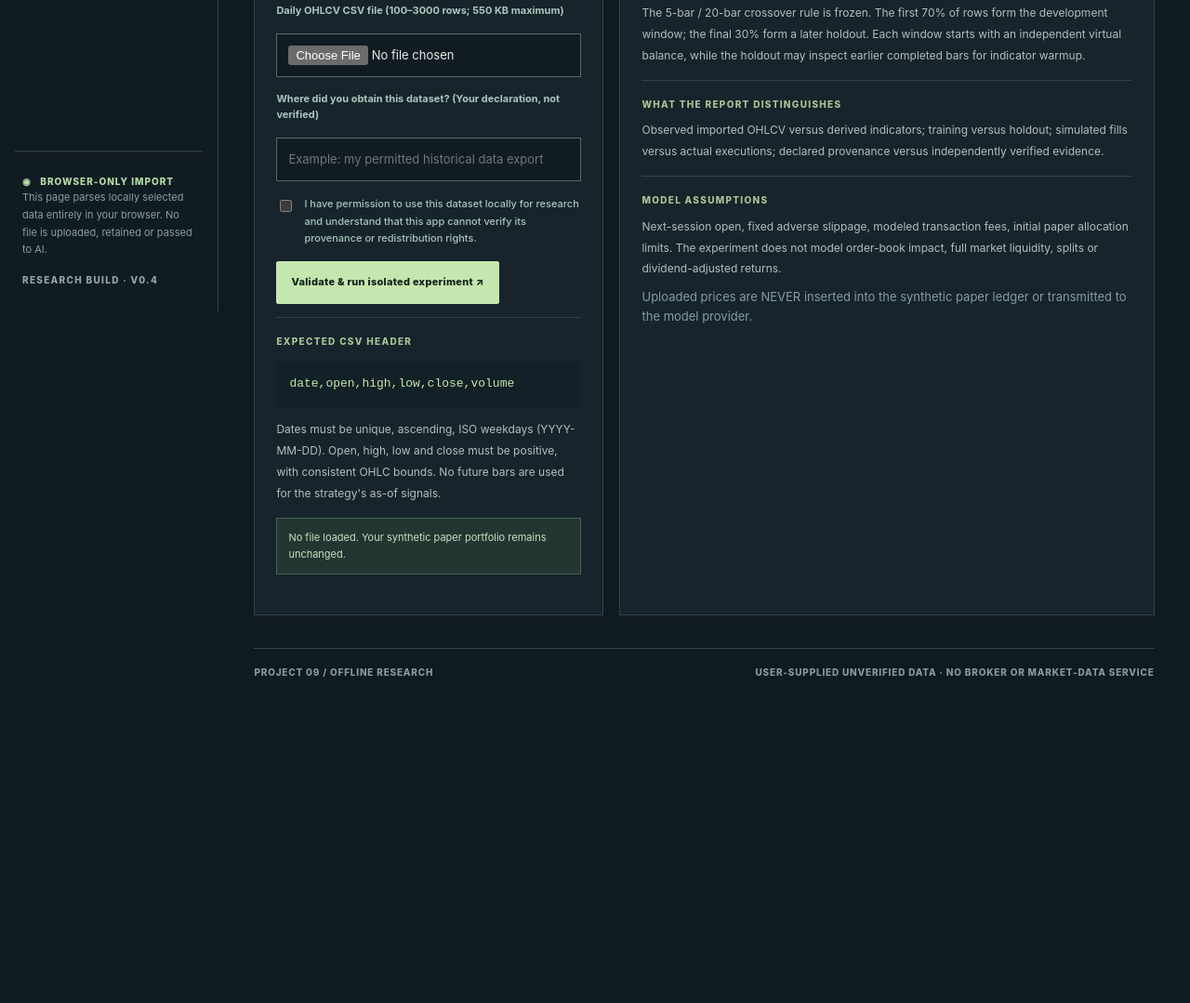
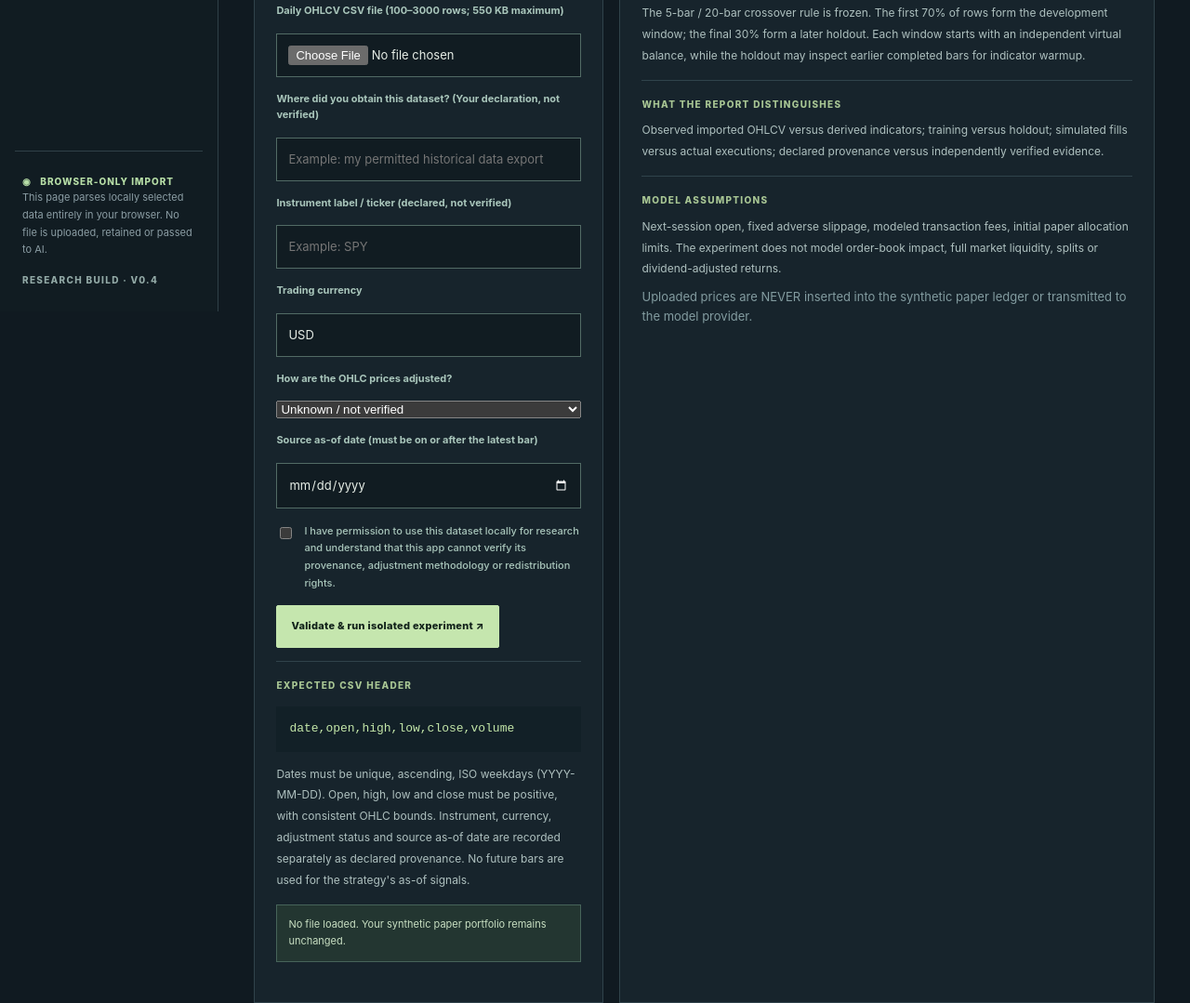
Before and after one commit to ajlacabe23-2426/Project-9--Swing-Bot, a website with bundled scripts: page public/research.html in a window 1280 px wide. Shown: the part 465-1544 px from the top of the page at 93% size. Before the commit the page ends 1239 px from the top, so only its background shows below. Built offline with nearby package versions, Linux system fonts and the light colour scheme.

Commit message:
research: require explicit dataset provenance declarations

```diff
--- a/public/research.html
+++ b/public/research.html
@@ -7,16 +7,20 @@
 <div class="secondary-grid"><article class="panel operations"><div class="panel-head"><div><div class="panel-kicker">01 / LOCAL FILE INTAKE</div><h2>Choose your dataset</h2></div><span class="tag mint">NO UPLOAD</span></div>
 <form id="dataset-form" class="research-form"><label for="csv">Daily OHLCV CSV file (100–3000 rows; 550 KB maximum)</label><input id="csv" type="file" accept=".csv,text/csv" required>
 <label for="source">Where did you obtain this dataset? (Your declaration, not verified)</label><input id="source" type="text" maxlength="140" minlength="3" required placeholder="Example: my permitted historical data export">
-<label class="consent"><input id="rights" type="checkbox" required><span>I have permission to use this dataset locally for research and understand that this app cannot verify its provenance or redistribution rights.</span></label>
+<label for="instrument">Instrument label / ticker (declared, not verified)</label><input id="instrument" type="text" maxlength="32" required placeholder="Example: SPY">
+<label for="currency">Trading currency</label><input id="currency" type="text" maxlength="3" minlength="3" required value="USD" placeholder="USD">
+<label for="price-adjustment">How are the OHLC prices adjusted?</label><select id="price-adjustment" required><option value="UNKNOWN">Unknown / not verified</option><option value="RAW_UNADJUSTED">Raw / unadjusted</option><option value="VENDOR_ADJUSTED">Vendor-adjusted prices</option></select>
+<label for="source-as-of">Source as-of date (must be on or after the latest bar)</label><input id="source-as-of" type="date" required>
+<label class="consent"><input id="rights" type="checkbox" required><span>I have permission to use this dataset locally for research and understand that this app cannot verify its provenance, adjustment methodology or redistribution rights.</span></label>
 <button class="button main-button" type="submit">Validate &amp; run isolated experiment ↗</button></form>
-<div class="analysis-block"><span class="mini-label">EXPECTED CSV HEADER</span><pre class="sample-header">date,open,high,low,close,volume</pre><p>Dates must be unique, ascending, ISO weekdays (YYYY-MM-DD). Open, high, low and close must be positive, with consistent OHLC bounds. No future bars are used for the strategy's as-of signals.</p></div>
+<div class="analysis-block"><span class="mini-label">EXPECTED CSV HEADER</span><pre class="sample-header">date,open,high,low,close,volume</pre><p>Dates must be unique, ascending, ISO weekdays (YYYY-MM-DD). Open, high, low and close must be positive, with consistent OHLC bounds. Instrument, currency, adjustment status and source as-of date are recorded separately as declared provenance. No future bars are used for the strategy's as-of signals.</p></div>
 <div id="import-status" class="status-line" role="status">No file loaded. Your synthetic paper portfolio remains unchanged.</div></article>
 <article class="panel analyst"><div class="panel-head"><div><div class="panel-kicker">02 / EXPERIMENT INTEGRITY</div><h2>Fixed rules, separated periods</h2></div><span class="tag">70 / 30</span></div>
 <p class="analysis-body">The 5-bar / 20-bar crossover rule is frozen. The first 70% of rows form the development window; the final 30% form a later holdout. Each window starts with an independent virtual balance, while the holdout may inspect earlier completed bars for indicator warmup.</p>
 <div class="analysis-block"><span class="mini-label">WHAT THE REPORT DISTINGUISHES</span><p>Observed imported OHLCV versus derived indicators; training versus holdout; simulated fills versus actual executions; declared provenance versus independently verified evidence.</p></div>
 <div class="analysis-block"><span class="mini-label">MODEL ASSUMPTIONS</span><p>Next-session open, fixed adverse slippage, modeled transaction fees, initial paper allocation limits. The experiment does not model order-book impact, full market liquidity, splits or dividend-adjusted returns.</p></div><p class="muted-note">Uploaded prices are NEVER inserted into the synthetic paper ledger or transmitted to the model provider.</p></article></div>
 <section id="results" hidden class="panel experiment" aria-live="polite"><div class="panel-head"><div><div class="panel-kicker">03 / RESEARCH RESULTS · SIMULATED ONLY</div><h2>Two independent windows</h2></div><span class="tag outline">NOT A FORECAST</span></div>
-<div id="provenance" class="research-provenance"></div><p><button id="download-manifest" class="button secondary-button" type="button" disabled>Download reproducible experiment record (.json) ↗</button></p><div class="analysis-block"><div class="mini-label">INPUT DATA QUALITY · OBSERVED ONLY</div><h3>Dataset diagnostics</h3><p>These counts describe obvious structural issues in the imported rows. They do not verify the vendor, trading calendar, corporate actions, survivorship, licensing, or economic accuracy.</p><div id="quality-metrics" class="experiment-result"></div></div><div class="research-result-grid"><div class="research-window"><div class="mini-label">DEVELOPMENT WINDOW · EARLIER 70%</div><h3>In-sample simulation</h3><div id="training-metrics" class="experiment-result"></div></div>
+<div id="provenance" class="research-provenance"></div><p class="muted-note">A “structurally clean” result means only that these local checks found no configured anomaly. It does not authenticate the vendor, symbol, corporate actions, licensing, survivorship or economic correctness.</p><p><button id="download-manifest" class="button secondary-button" type="button" disabled>Download reproducible experiment record (.json) ↗</button></p><div class="analysis-block"><div class="mini-label">INPUT DATA QUALITY · OBSERVED ONLY</div><h3>Dataset diagnostics</h3><p>These counts describe obvious structural issues in the imported rows. They do not verify the vendor, trading calendar, corporate actions, survivorship, licensing, or economic accuracy.</p><div id="quality-metrics" class="experiment-result"></div></div><div class="research-result-grid"><div class="research-window"><div class="mini-label">DEVELOPMENT WINDOW · EARLIER 70%</div><h3>In-sample simulation</h3><div id="training-metrics" class="experiment-result"></div></div>
 <div class="research-window"><div class="mini-label">LATER WINDOW · FINAL 30%</div><h3>Held-out simulation</h3><div id="holdout-metrics" class="experiment-result"></div></div></div>
 <div class="analysis-block"><div class="mini-label">04 / HELD-OUT COST STRESS · SIMULATED ONLY</div><h3>Same rule, higher hypothetical execution costs</h3><p>Independent replays on the same later 30% of observations. Base assumptions: 0.05% adverse slippage per fill, 0.1% fee, $0.50 minimum fee. Stress increases all three assumptions to 2× and 4×. These are sensitivity scenarios, not forecasts or evidence of executable prices.</p><div class="research-result-grid"><div class="research-window"><div class="mini-label">2× BASE COSTS</div><div id="stress-2x" class="experiment-result"></div></div><div class="research-window"><div class="mini-label">4× BASE COSTS</div><div id="stress-4x" class="experiment-result"></div></div></div></div>
 <div class="analysis-block"><div class="mini-label">05 / CHRONOLOGICAL CONSISTENCY · SIMULATED ONLY</div><h3>Three nonoverlapping time segments</h3><p>Each segment replays the same fixed rule using an independent hypothetical starting balance. Earlier completed bars may warm up indicators. These descriptive segments are not additional untouched holdouts, independently sampled market regimes, or statistical proof of future performance.</p><div class="research-result-grid"><div class="research-window"><div class="mini-label">EARLIER SEGMENT</div><div id="segment-1" class="experiment-result"></div></div><div class="research-window"><div class="mini-label">MIDDLE SEGMENT</div><div id="segment-2" class="experiment-result"></div></div><div class="research-window"><div class="mini-label">LATER SEGMENT</div><div id="segment-3" class="experiment-result"></div></div></div></div>
```
